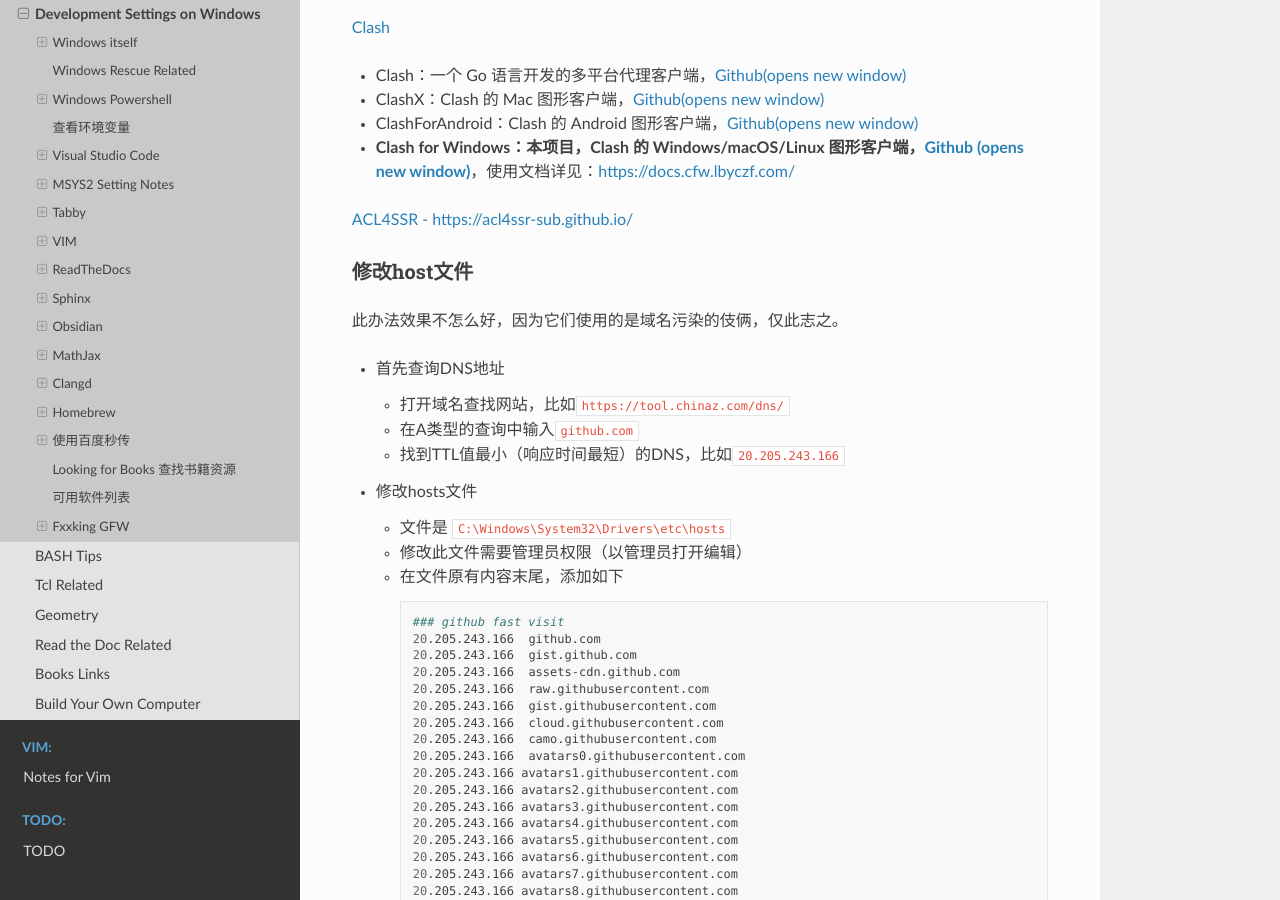
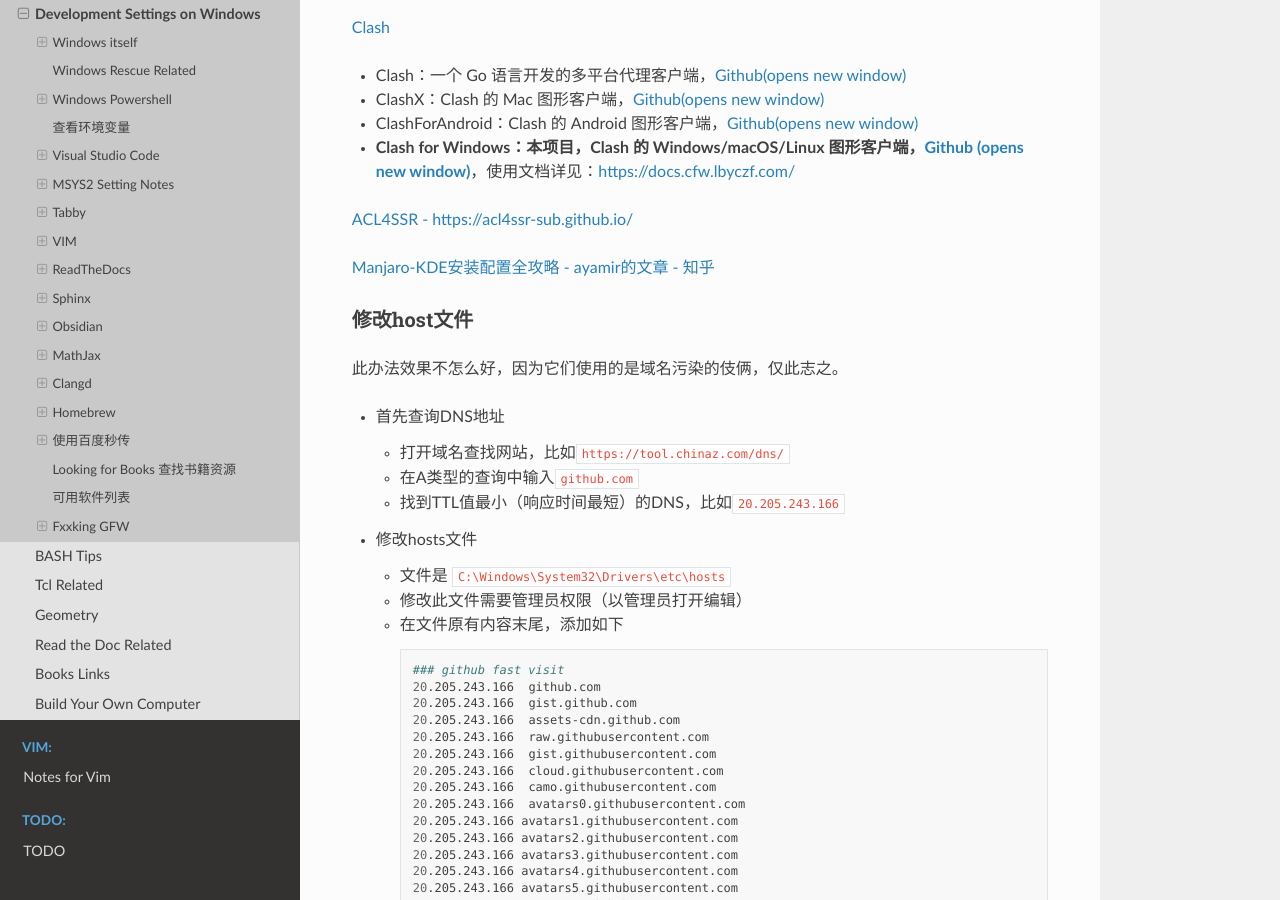
Before and after one commit to Pyrad/pyradnotes, a Sphinx documentation site: the page built from source/Notes/WinDevEnvSetup.md, in a window 1280 px wide and 900 px high, scrolled down 34062 px. Built offline with Sphinx 7.4.7 and the Read the Docs theme 2.0.0, drawn with Linux system fonts in a browser that asks for light colours.

Commit message:
Notes Manjaro-KDE from zhihu

```diff
--- a/source/Notes/WinDevEnvSetup.md
+++ b/source/Notes/WinDevEnvSetup.md
@@ -1803,6 +1803,7 @@
 
 [ACL4SSR - https://acl4ssr-sub.github.io/](https://acl4ssr-sub.github.io/)
 
+[Manjaro-KDE安装配置全攻略 - ayamir的文章 - 知乎](https://zhuanlan.zhihu.com/p/114296129)
 
 ### 修改host文件
 
```
